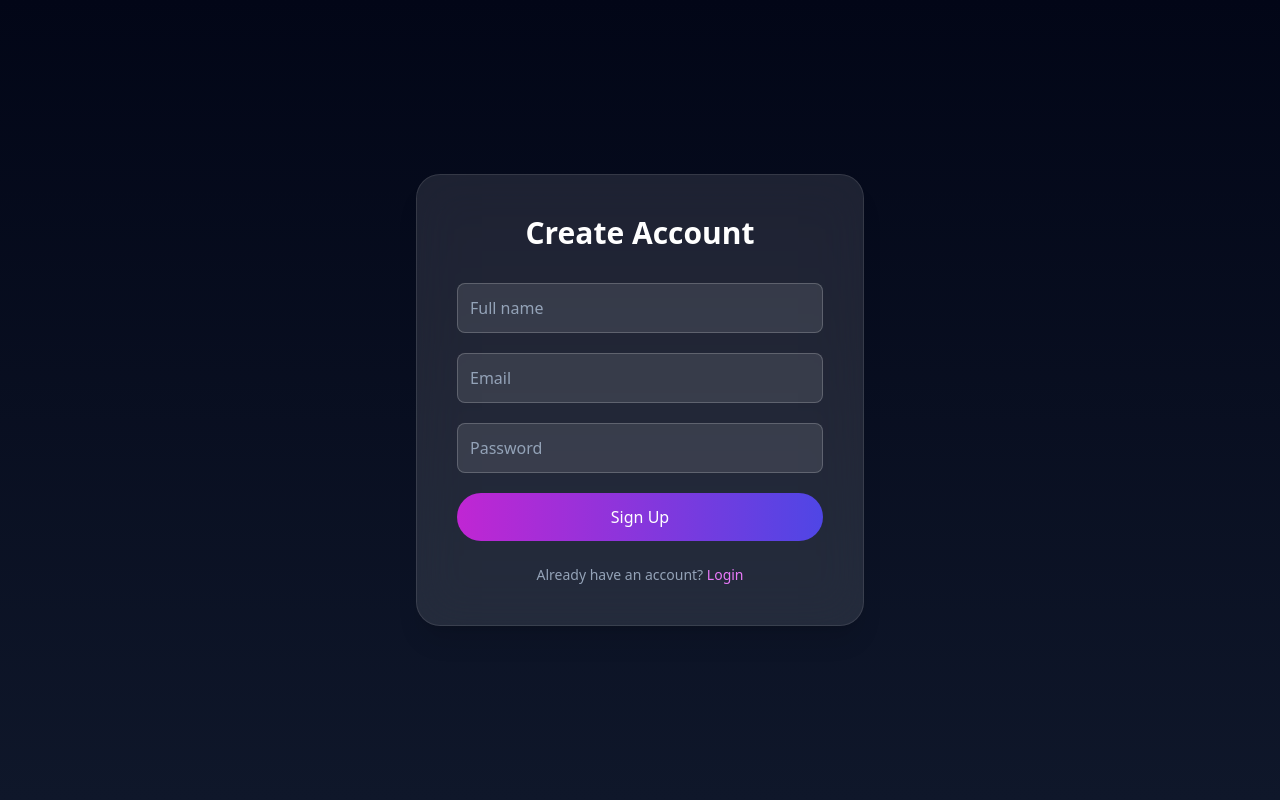
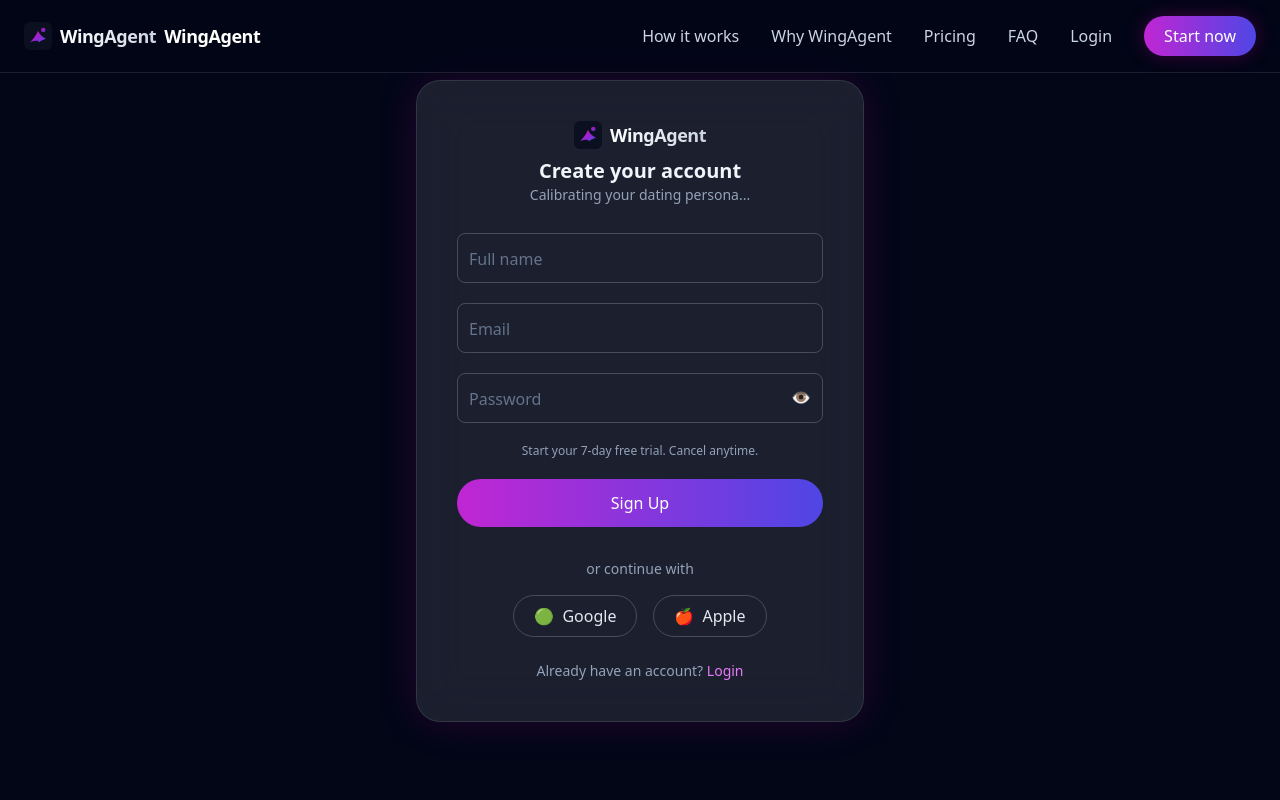
Before and after one commit to Menwitz/wingagent_website, a Next.js app: page /auth in a window 1280 px wide. Both pictures are taken after a click on the button "Sign up". Shown: the top 800 px of the page. Built offline with nearby package versions, Linux system fonts and the light colour scheme.

Commit message:
minor improvements

```diff
--- a/package.json
+++ b/package.json
@@ -13,6 +13,7 @@
     "node": ">=18.18.0"
   },
   "dependencies": {
+    "framer-motion": "^12.23.24",
     "next": "14.2.5",
     "nodemailer": "^7.0.10",
     "react": "18.3.1",
--- a/src/app/_components/Navbar.jsx
+++ b/src/app/_components/Navbar.jsx
@@ -100,8 +100,17 @@ export default function Navbar() {
       {open && (
         <div className="md:hidden bg-slate-950/95 backdrop-blur-md border-t border-white/10">
           <div className="flex flex-col items-center gap-6 py-6 text-slate-300">
-            <a href="#how" onClick={() => setOpen(false)} className="hover:text-fuchsia-400">
-              How it works
+            <a
+            href="#how"
+            className={`relative group transition-colors ${
+                active === "how" ? "text-white" : "text-slate-300"
+            } hover:text-white`}
+            >
+            How it works
+            <span className="absolute left-0 -bottom-1 w-0 h-[2px] bg-gradient-to-r from-fuchsia-500 to-indigo-500 transition-all duration-300 group-hover:w-full" />
+            {active === "how" && (
+                <span className="absolute left-0 -bottom-1 w-full h-[2px] bg-gradient-to-r from-fuchsia-500 to-indigo-500 animate-pulse" />
+            )}
             </a>
             <a href="#why" onClick={() => setOpen(false)} className="hover:text-fuchsia-400">
               Why WingAgent
--- /dev/null
+++ b/src/app/_components/Reveal.jsx
@@ -0,0 +1,24 @@
+"use client";
+import { motion, useAnimation } from "framer-motion";
+import { useEffect } from "react";
+import { useInView } from "react-intersection-observer";
+
+export default function Reveal({ children, delay = 0 }) {
+  const controls = useAnimation();
+  const { ref, inView } = useInView({ threshold: 0.15, triggerOnce: true });
+
+  useEffect(() => {
+    if (inView) controls.start("visible");
+  }, [inView, controls]);
+
+  const variants = {
+    hidden: { opacity: 0, y: 40 },
+    visible: { opacity: 1, y: 0, transition: { duration: 0.6, delay } },
+  };
+
+  return (
+    <motion.div ref={ref} initial="hidden" animate={controls} variants={variants}>
+      {children}
+    </motion.div>
+  );
+}
--- a/src/app/_sections/Hero.jsx
+++ b/src/app/_sections/Hero.jsx
@@ -2,6 +2,24 @@
 
 import { useEffect, useRef } from "react";
 import DashboardPreview from "../_components/DashboardPreview";
+import Reveal from "../_components/Reveal";
+
+export default function Hero() {
+  return (
+    <section id="hero" className="relative py-32">
+      <Reveal>
+        <h1 className="text-5xl font-bold text-white text-center mb-4">
+          Your personal AI wingman.
+        </h1>
+      </Reveal>
+      <Reveal delay={0.2}>
+        <p className="text-slate-300 text-center text-lg">
+          Swipe. Match. Chat. Meet. Automation handles the discovery and warmup.
+        </p>
+      </Reveal>
+    </section>
+  );
+}
 
 export default function Hero() {
   const previewRef = useRef(null);
@@ -54,9 +72,12 @@ export default function Hero() {
         </p>
 
         <div className="mt-10 flex items-center justify-center gap-4">
-          <a href="#pricing" className="btn btn-primary shimmer-btn shadow-glow">
-            Start now
-          </a>
+<a
+  href="#final"
+  className="btn-shine btn-magnetic inline-block rounded-full bg-gradient-to-r from-fuchsia-600 to-indigo-600 px-8 py-3 text-lg font-medium text-white shadow-[0_0_30px_rgba(240,0,184,0.25)] hover:shadow-[0_0_45px_rgba(240,0,184,0.4)]"
+>
+  Start now
+</a>
           <a href="#how" className="btn btn-ghost">
             See how it works
           </a>
--- a/src/app/auth/page.js
+++ b/src/app/auth/page.js
@@ -1,46 +1,182 @@
 "use client";
-
-import { useState } from "react";
+import { useState, useEffect } from "react";
+import Navbar from "../_components/Navbar";
+import Footer from "../_components/Footer";
+import Logo from "../_components/Logo";
 
 export default function AuthPage() {
   const [isSignup, setIsSignup] = useState(false);
+  const [loading, setLoading] = useState(false);
+  const [showPassword, setShowPassword] = useState(false);
+  const [email, setEmail] = useState("");
+  const [password, setPassword] = useState("");
+  const [errors, setErrors] = useState({ email: "", password: "" });
+  const [tagline, setTagline] = useState("");
+
+  const taglineText = "Calibrating your dating persona...";
+  useEffect(() => {
+    let index = 0;
+    const interval = setInterval(() => {
+      setTagline(taglineText.slice(0, index));
+      index++;
+      if (index > taglineText.length) clearInterval(interval);
+    }, 60);
+    return () => clearInterval(interval);
+  }, [isSignup]);
+
+  const validate = () => {
+    let valid = true;
+    const newErrors = { email: "", password: "" };
+
+    if (!/\S+@\S+\.\S+/.test(email)) {
+      newErrors.email = "Enter a valid email address.";
+      valid = false;
+    }
+    if (password.length < 6) {
+      newErrors.password = "Password must be at least 6 characters.";
+      valid = false;
+    }
+
+    setErrors(newErrors);
+    return valid;
+  };
+
+  const handleSubmit = async (e) => {
+    e.preventDefault();
+    if (!validate()) return;
+    setLoading(true);
+    setTimeout(() => setLoading(false), 1500);
+  };
 
   return (
-    <main className="flex items-center justify-center min-h-screen bg-gradient-to-b from-slate-950 to-slate-900 px-4">
-      <div className="w-full max-w-md rounded-3xl bg-white/10 backdrop-blur-xl p-10 shadow-xl border border-white/10 transition-all">
-        <h1 className="text-3xl font-bold text-white text-center mb-8">
-          {isSignup ? "Create Account" : "Welcome Back"}
+    <main className="relative min-h-screen flex flex-col bg-slate-950 text-white overflow-hidden">
+      {/* Navbar */}
+      <Navbar />
+
+      {/* Animated gradient backdrop */}
+      <div className="absolute inset-0 -z-10 animate-gradientMotion bg-[radial-gradient(circle_at_30%_30%,#f000b8_0%,transparent_40%),radial-gradient(circle_at_70%_70%,#4f46e5_0%,transparent_40%)] blur-3xl opacity-30" />
+
+      {/* Auth form */}
+      <div className="flex-1 flex items-center justify-center px-4 py-20">
+        <div className="relative w-full max-w-md rounded-3xl border border-white/10 bg-white/10 backdrop-blur-xl p-10 shadow-[0_0_40px_rgba(240,0,184,0.15)]">
+          <div className="flex flex-col items-center mb-8">
+            <Logo />
+            <h1 className="mt-2 text-xl font-semibold text-slate-100">
+              {isSignup ? "Create your account" : "Welcome back"}
             </h1>
+            <p className="text-slate-400 text-sm h-4">{tagline}</p>
+          </div>
 
-        <form className="space-y-5">
+          <form onSubmit={handleSubmit} className="space-y-5">
             {isSignup && (
+              <div className="relative">
                 <input
                   type="text"
+                  id="name"
+                  required
+                  className="peer w-full rounded-lg bg-transparent border border-white/20 p-3 text-white placeholder-transparent focus:outline-none focus:ring-2 focus:ring-fuchsia-500"
                   placeholder="Full name"
-              required
-              className="w-full rounded-lg bg-white/10 border border-white/20 p-3 text-white placeholder-slate-400 focus:ring-2 focus:ring-fuchsia-500 outline-none"
                 />
+                <label
+                  htmlFor="name"
+                  className="absolute left-3 top-2.5 text-slate-400 text-sm peer-placeholder-shown:top-3.5 peer-placeholder-shown:text-base peer-placeholder-shown:text-slate-500 transition-all"
+                >
+                  Full name
+                </label>
+              </div>
             )}
+
+            {/* Email */}
+            <div className="relative">
               <input
                 type="email"
+                id="email"
+                value={email}
+                onChange={(e) => setEmail(e.target.value)}
+                required
+                className={`peer w-full rounded-lg bg-transparent border p-3 text-white placeholder-transparent focus:outline-none focus:ring-2 ${
+                  errors.email
+                    ? "border-red-500 focus:ring-red-500"
+                    : "border-white/20 focus:ring-fuchsia-500"
+                }`}
                 placeholder="Email"
+              />
+              <label
+                htmlFor="email"
+                className="absolute left-3 top-2.5 text-slate-400 text-sm peer-placeholder-shown:top-3.5 peer-placeholder-shown:text-base peer-placeholder-shown:text-slate-500 transition-all"
+              >
+                Email
+              </label>
+              {errors.email && (
+                <p className="text-xs text-red-400 mt-1">{errors.email}</p>
+              )}
+            </div>
+
+            {/* Password */}
+            <div className="relative">
+              <input
+                type={showPassword ? "text" : "password"}
+                id="password"
+                value={password}
+                onChange={(e) => setPassword(e.target.value)}
                 required
-            className="w-full rounded-lg bg-white/10 border border-white/20 p-3 text-white placeholder-slate-400 focus:ring-2 focus:ring-fuchsia-500 outline-none"
+                className={`peer w-full rounded-lg bg-transparent border p-3 text-white placeholder-transparent focus:outline-none focus:ring-2 ${
+                  errors.password
+                    ? "border-red-500 focus:ring-red-500"
+                    : "border-white/20 focus:ring-fuchsia-500"
+                }`}
+                placeholder="Password"
               />
-          <input
-            type="password"
-            placeholder="Password"
-            required
-            className="w-full rounded-lg bg-white/10 border border-white/20 p-3 text-white placeholder-slate-400 focus:ring-2 focus:ring-fuchsia-500 outline-none"
-          />
+              <label
+                htmlFor="password"
+                className="absolute left-3 top-2.5 text-slate-400 text-sm peer-placeholder-shown:top-3.5 peer-placeholder-shown:text-base peer-placeholder-shown:text-slate-500 transition-all"
+              >
+                Password
+              </label>
+              <button
+                type="button"
+                onClick={() => setShowPassword(!showPassword)}
+                className="absolute right-3 top-3 text-slate-400 hover:text-white"
+                aria-label="Toggle password visibility"
+              >
+                {showPassword ? "🙈" : "👁️"}
+              </button>
+              {errors.password && (
+                <p className="text-xs text-red-400 mt-1">{errors.password}</p>
+              )}
+            </div>
+
+            {isSignup && (
+              <p className="text-xs text-slate-400 text-center">
+                Start your 7-day free trial. Cancel anytime.
+              </p>
+            )}
+
             <button
               type="submit"
-            className="w-full rounded-full bg-gradient-to-r from-fuchsia-600 to-indigo-600 py-3 text-white font-medium hover:opacity-90 transition-all"
+              disabled={loading}
+              className="w-full rounded-full bg-gradient-to-r from-fuchsia-600 to-indigo-600 py-3 font-medium btn-shine btn-magnetic disabled:opacity-60"
             >
-            {isSignup ? "Sign Up" : "Login"}
+              {loading ? "Processing..." : isSignup ? "Sign Up" : "Login"}
             </button>
           </form>
 
+          {/* Social login */}
+          <div className="mt-8">
+            <p className="text-center text-slate-400 text-sm mb-4">
+              or continue with
+            </p>
+            <div className="flex justify-center gap-4">
+              <button className="flex items-center gap-2 rounded-full border border-white/20 px-5 py-2 text-slate-200 hover:bg-white/10 transition">
+                <span>🟢</span> Google
+              </button>
+              <button className="flex items-center gap-2 rounded-full border border-white/20 px-5 py-2 text-slate-200 hover:bg-white/10 transition">
+                <span>🍎</span> Apple
+              </button>
+            </div>
+          </div>
+
+          {/* Toggle link */}
           <p className="text-center text-slate-400 text-sm mt-6">
             {isSignup ? (
               <>
@@ -65,6 +201,10 @@ export default function AuthPage() {
             )}
           </p>
         </div>
+      </div>
+
+      {/* Footer */}
+      <Footer />
     </main>
   );
 }
--- a/src/app/globals.css
+++ b/src/app/globals.css
@@ -217,3 +217,52 @@ a:focus-visible, button:focus-visible, input:focus-visible {
   background-size: 200% 200%;
   animation: gradientMotion 15s ease-in-out infinite;
 }
+
+@keyframes pulseGlow {
+  0%, 100% { opacity: 1; }
+  50% { opacity: 0.5; }
+}
+.animate-pulse {
+  animation: pulseGlow 1.5s infinite;
+}
+
+/* ==== BUTTON MICRO-INTERACTIONS ==== */
+
+/* Shine sweep overlay */
+.btn-shine {
+  position: relative;
+  overflow: hidden;
+}
+.btn-shine::before {
+  content: "";
+  position: absolute;
+  top: 0;
+  left: -75%;
+  width: 50%;
+  height: 100%;
+  background: linear-gradient(
+    120deg,
+    transparent,
+    rgba(255,255,255,0.25),
+    transparent
+  );
+  transform: skewX(-20deg);
+}
+.btn-shine:hover::before {
+  animation: shine 1.2s;
+}
+@keyframes shine {
+  0%   { left: -75%; }
+  100% { left: 125%; }
+}
+
+/* Magnetic hover */
+.btn-magnetic {
+  transition: transform 0.2s ease;
+}
+.btn-magnetic:hover {
+  transform: scale(1.05);
+}
+.btn-magnetic:active {
+  transform: scale(0.98);
+}
```
Also changed, not shown: 1 other file (tests, documents, lock files or other folders). Lines whose indentation alone changed are shown as unchanged.
